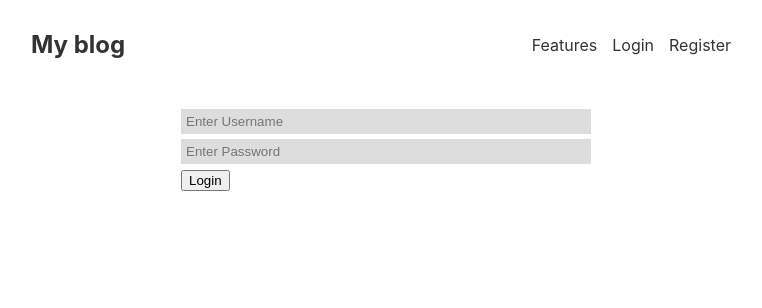
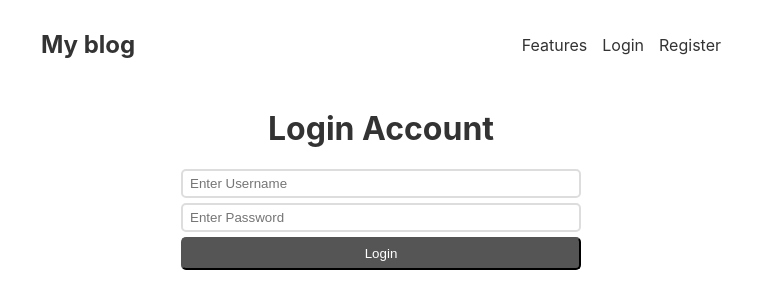
Before and after one commit to marksikaundi/Blog-Beta-fe, a React (Create React App) app: page /login in a window 1280 px wide. Shown: the top 308 px of the page, without its empty margins (259-1021 px from the left). Built offline with nearby package versions, Linux system fonts and the light colour scheme.

Commit message:
progress styling

```diff
--- a/src/App.css
+++ b/src/App.css
@@ -1,3 +1,7 @@
+*{
+  box-sizing: border-box;
+}
+
 body {
   color: #333;
 }
@@ -74,7 +78,21 @@ input{
   display: block;
   margin-bottom: 5px;
   width: 100%;
-  padding: 5px;
-  border: 0;
-  background-color: #ddd;
+  padding: 5px 7px;
+  border: 2px solid #ddd;
+  border-radius: 5px;
+  background-color: #fff;
 }
+
+button{
+  width: 100%;
+  display: block;
+  background-color: #555;
+  color: #fff;
+  border-radius: 5px;
+  padding: 7px;
+}
+
+form h1{
+  text-align: center;
+}
--- a/src/pages/LoginPage.js
+++ b/src/pages/LoginPage.js
@@ -2,6 +2,7 @@ export default function LoginPage() {
   return (
     <div>
       <form className="login">
+      <h1>Login Account</h1>
         <input type="text" placeholder="Enter Username" />
         <input type="password" placeholder="Enter Password" />
         <button>Login</button>
--- a/src/pages/RegisterPage.js
+++ b/src/pages/RegisterPage.js
@@ -2,6 +2,7 @@ export default function RegisterPage() {
   return (
     <div>
       <form className="register">
+        <h1>Register Account</h1>
         <input type="text" placeholder="Enter Username" />
         <input type="password" placeholder="Enter Password" />
         <button>Register</button>
```
